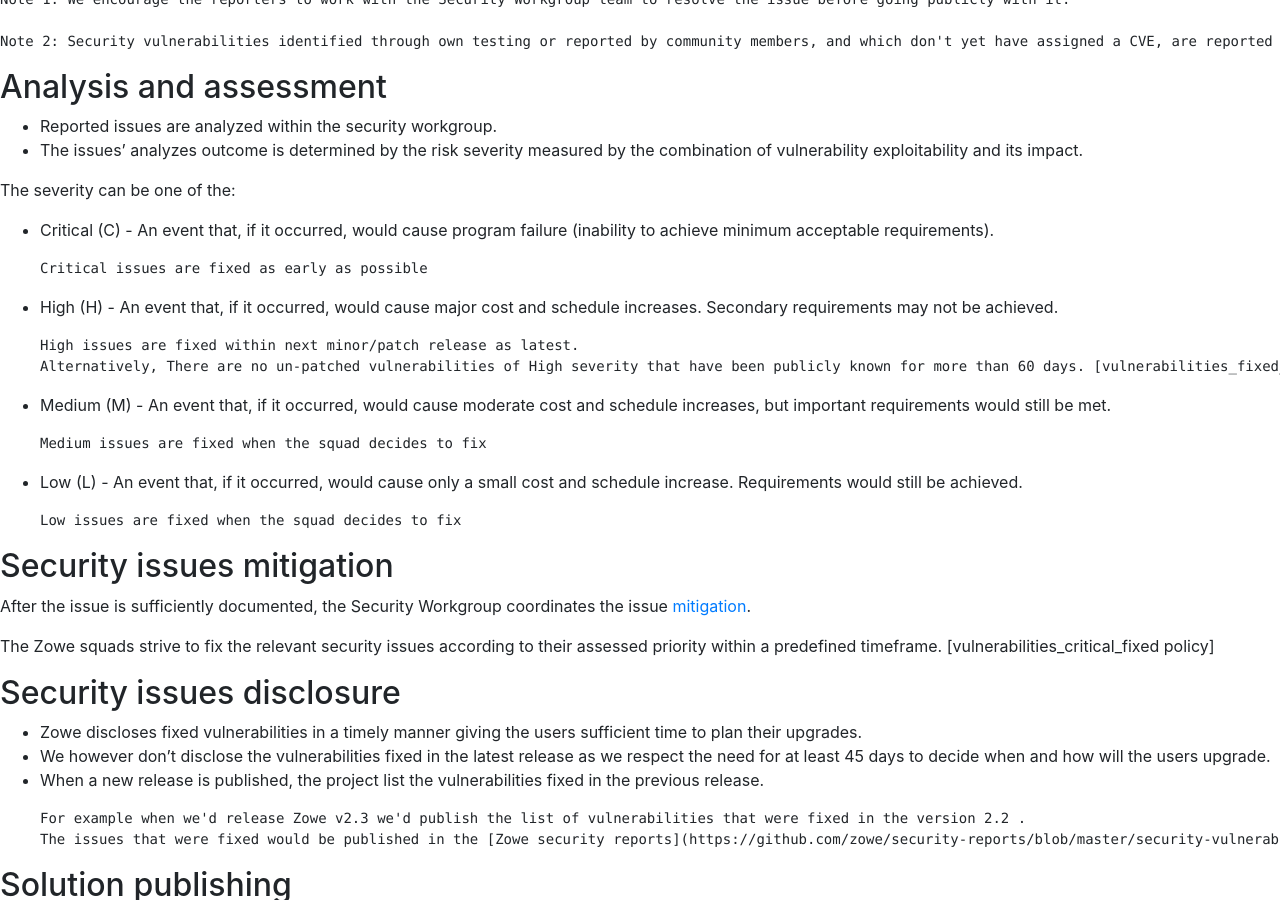
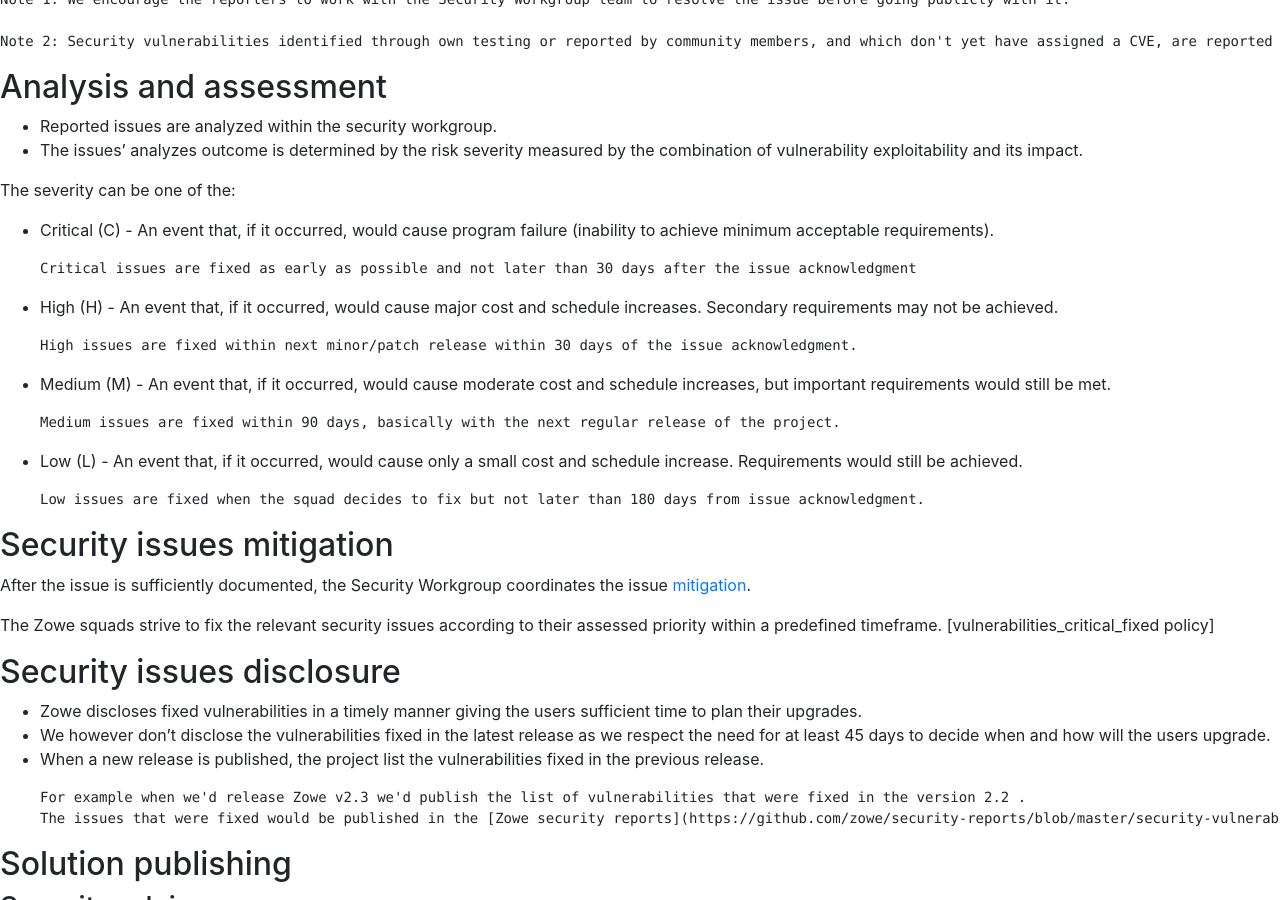
Before and after one commit to zowe/zowe.github.io, a Jekyll site: the page built from security.md, in a window 1280 px wide and 900 px high, scrolled down 2424 px. Built offline with Jekyll 4.4.1, drawn with Linux system fonts in a browser that asks for light colours; our own code applies the rules of GitHub Pages for plain Markdown files.

Commit message:
Add 30-30-90-180 days issue resolution SLA
Signed-off-by: Pavlin Zahariev <pavlin.zahariev@broadcom.net>

```diff
--- a/security.md
+++ b/security.md
@@ -135,20 +135,19 @@
 The severity can be one of the:
   * Critical (C) - An event that, if it occurred, would cause program failure (inability to achieve minimum acceptable requirements).
 
-        Critical issues are fixed as early as possible
+        Critical issues are fixed as early as possible and not later than 30 days after the issue acknowledgment
 
   * High (H) - An event that, if it occurred, would cause major cost and schedule increases. Secondary requirements may not be achieved.
 
-        High issues are fixed within next minor/patch release as latest.
-        Alternatively, There are no un-patched vulnerabilities of High severity that have been publicly known for more than 60 days. [vulnerabilities_fixed_60_days policy]
+        High issues are fixed within next minor/patch release within 30 days of the issue acknowledgment.
 
   * Medium (M) - An event that, if it occurred, would cause moderate cost and schedule increases, but important requirements would still be met.
 
-        Medium issues are fixed when the squad decides to fix
+        Medium issues are fixed within 90 days, basically with the next regular release of the project.
 
   * Low (L) - An event that, if it occurred, would cause only a small cost and schedule increase. Requirements would still be achieved.
 
-        Low issues are fixed when the squad decides to fix
+        Low issues are fixed when the squad decides to fix but not later than 180 days from issue acknowledgment.
 
 ## Security issues mitigation
 
```
